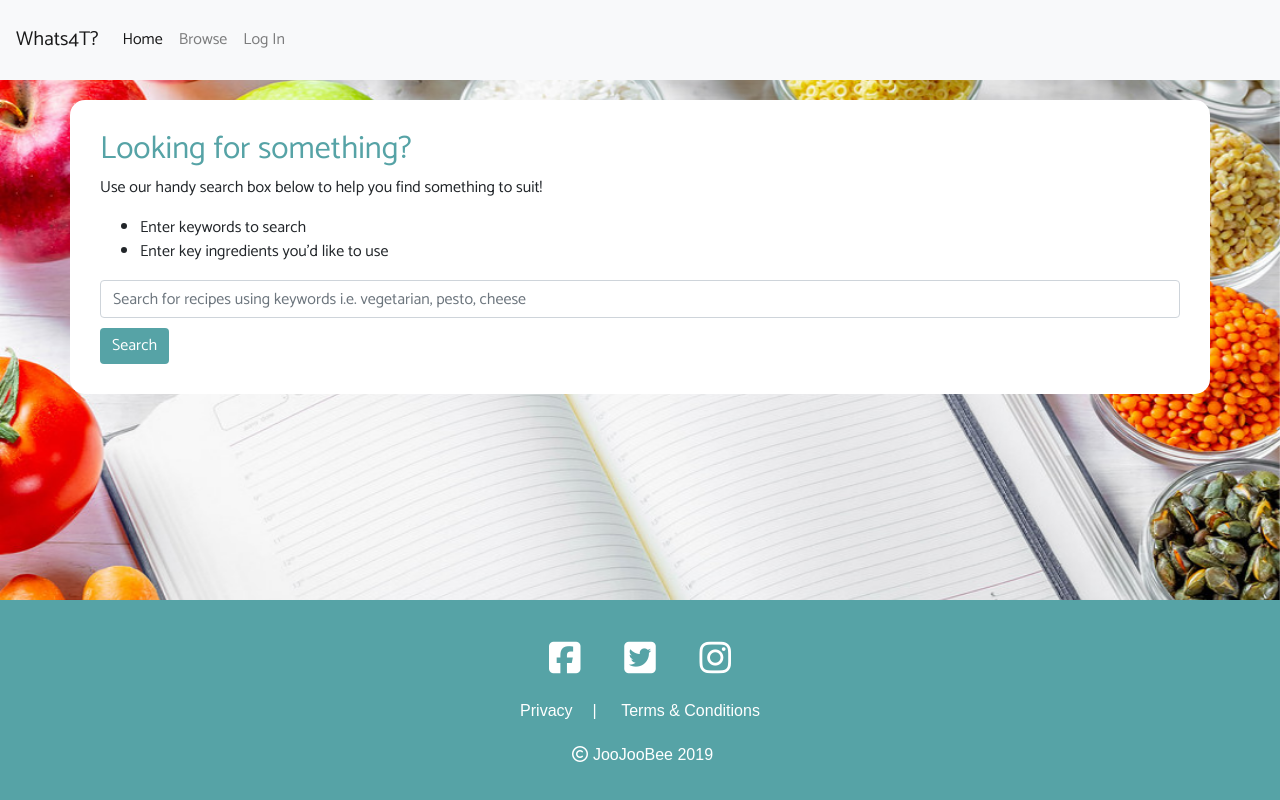
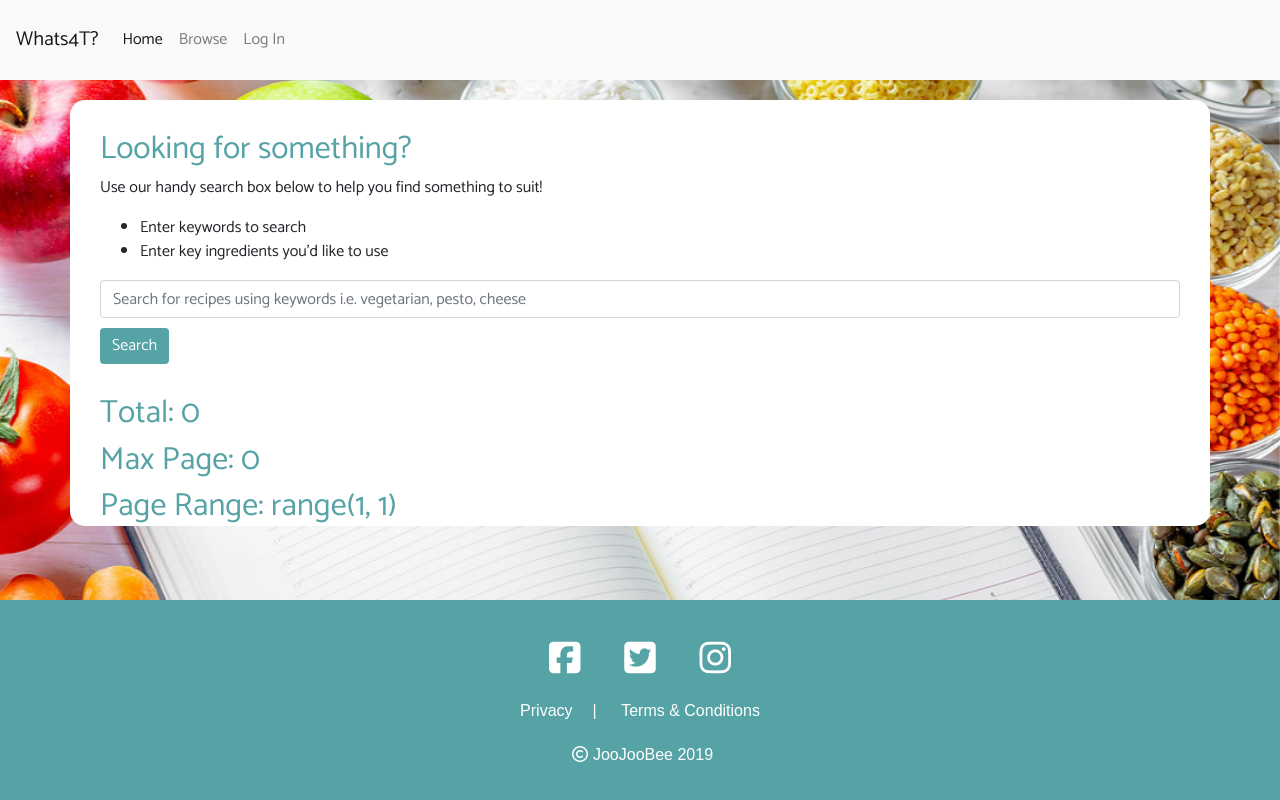
Before and after one commit to Joojoobee87/Whats4T, a Flask app: page /get_recipes in a window 1280 px wide. Run offline with Flask 2, Linux system fonts and the light colour scheme; data that the repository does not hold is empty; some libraries are stand-ins or nearby versions; some web fonts are replaced.

Commit message:
added page buttons to paginate recipe results

```diff
--- a/templates/recipes.html
+++ b/templates/recipes.html
@@ -5,6 +5,7 @@
 
     <div class="welcome">
         <h2>Looking for something?</h2>
+
         <p>Use our handy search box below to help you find something to suit!</p>
         <ul>
             <li>Enter keywords to search</li>
@@ -45,6 +46,17 @@
         {% endfor %}
 
     </div>
+
+        <h2>Total: {{ total }}</h2>
+        <h2>Max Page: {{ max_page }}
+        <h2>Page Range: {{ page_range }}</h2>
+
+        <div class="page-numbers-container col-md-12">
+        {% for n in page_range %}
+            <div class="page-numbers"><a href="{{url_for('get_recipes', page=n)}}">{{ n }}</a></div>
+        {% endfor %}
+        </div>
+
 </div>
 
 {% endblock %}
```
